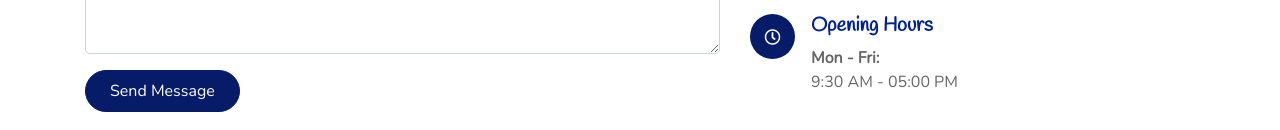
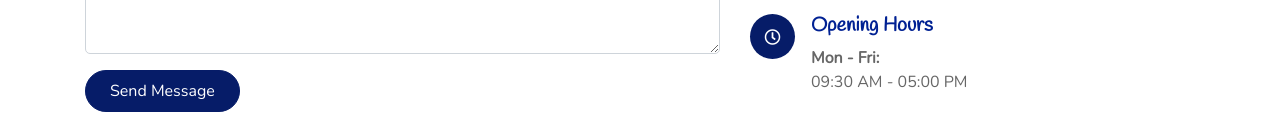
Before and after one commit to ridwanmugdha/euisc-web, a React (Create React App) app: page /contact in a window 1280 px wide. Shown: the part 822-952 px from the top of the page. Built offline with nearby package versions, Linux system fonts and the light colour scheme.

Commit message:
New Project 21.05.2025

```diff
--- a/src/components/Contact.jsx
+++ b/src/components/Contact.jsx
@@ -120,7 +120,7 @@ export default function Contact() {
                 <div className="pl-3">
                   <h5>Opening Hours</h5>
                   <strong>Mon - Fri:</strong>
-                  <p className="m-0">9:30 AM - 05:00 PM </p>
+                  <p className="m-0">09:30 AM - 05:00 PM </p>
                 </div>
               </div>
             </div>
```
